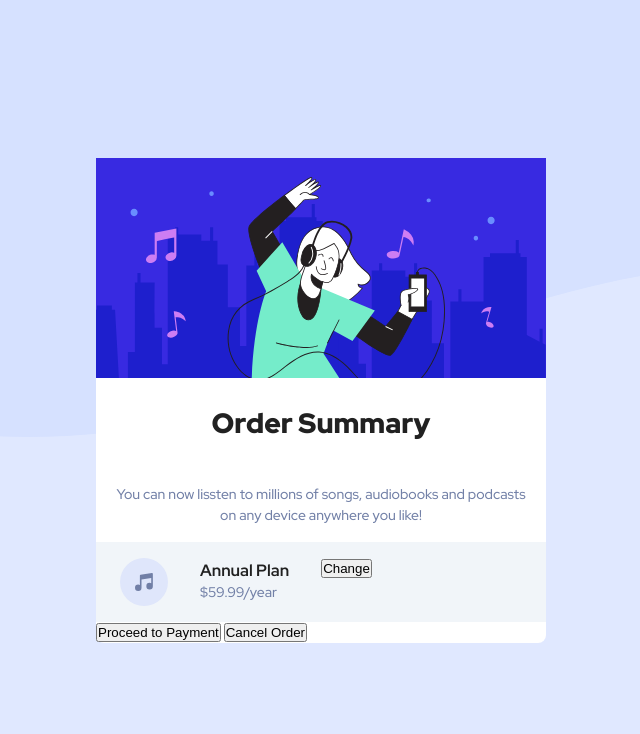
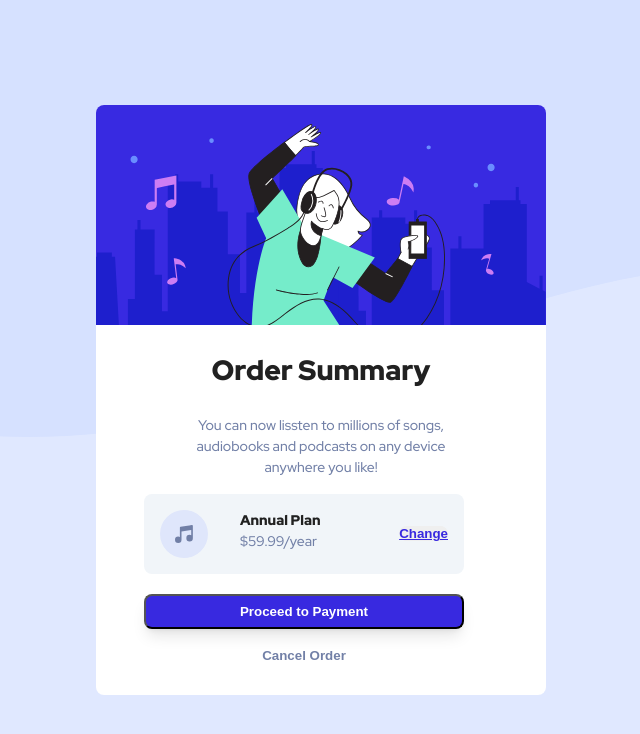
Before and after one commit to Soulbash/Order-Summary-Component, a plain HTML site: page images/index.html in a window 1280 px wide. Shown: the whole page, without its empty margins (319-959 px from the left). Drawn offline with Linux system fonts and the light colour scheme.

Commit message:
added final styles to order component

```diff
--- a/images/index.html
+++ b/images/index.html
@@ -32,12 +32,12 @@
             <h3>Annual Plan</h3>
             <p>$59.99/year</p>
           </div>
-          <div>
-            <button class="push">Change</button>
+          <div class="push">
+            <button class="btn btn-change">Change</button>
           </div>
         </div>
-        <button>Proceed to Payment</button>
-        <button>Cancel Order</button>
+        <button class="btn btn-payment">Proceed to Payment</button>
+        <button class="btn btn-order">Cancel Order</button>
       </div>
     </div>
   </body>
--- a/images/styles.css
+++ b/images/styles.css
@@ -111,12 +111,13 @@ body {
 
 .card-text {
   text-align: center;
-  padding: 1rem;
+  margin: 0 2.5rem;
+  padding: 0 2.5rem;
 }
 
 h3 {
-  font-weight: var(--fs-700);
-  font-weight: var(--fw-700);
+  font-weight: var(--fw-900);
+  font-size: var(--fs-500);
   color: var(--black);
 }
 
@@ -127,13 +128,18 @@ h3 {
   border-radius: var(--borderRadius);
 }
 
-.hero {
+.card-img {
+  border-top-left-radius: var(--borderRadius);
+  border-top-right-radius: var(--borderRadius);
 }
 
 .plan-box {
+  width: 20rem;
   background-color: var(--grey-100);
-  max-width: ;
-  padding: 1rem 1.5rem;
+  border-radius: var(--borderRadius);
+  margin-top: 1rem;
+  margin-left: 3rem;
+  padding: 1rem;
   display: flex;
 }
 
@@ -141,6 +147,56 @@ h3 {
   padding: 0 2rem;
 }
 
+.btn {
+  border-radius: var(--borderRadius);
+}
+
+.btn-change {
+  margin-top: 1rem;
+  border: transparent;
+  color: var(--brightblue);
+  font-weight: var(--fw-700);
+  text-decoration: underline;
+}
+
+.btn-change:hover {
+  opacity: 0.8;
+  text-decoration: none;
+  cursor: pointer;
+}
+
+.btn-payment {
+  width: 20rem;
+  background-color: var(--brightblue);
+  box-shadow: var(--shadow-lg);
+  color: var(--white);
+  margin-top: 1.2rem;
+  margin-left: 3rem;
+  padding: 0.5rem;
+  font-weight: var(--fw-700);
+}
+
+.btn-payment:hover {
+  opacity: 0.8;
+  cursor: pointer;
+}
+
+.btn-order {
+  width: 20rem;
+  background-color: transparent;
+  border: transparent;
+  color: var(--desaturatedblue);
+  font-weight: var(--fw-700);
+  margin-top: 1.2rem;
+  margin-left: 3rem;
+  margin-bottom: 2rem;
+}
+
+.btn-order:hover {
+  color: var(--black);
+  cursor: pointer;
+}
+
 .push {
   margin-left: auto;
 }
```
